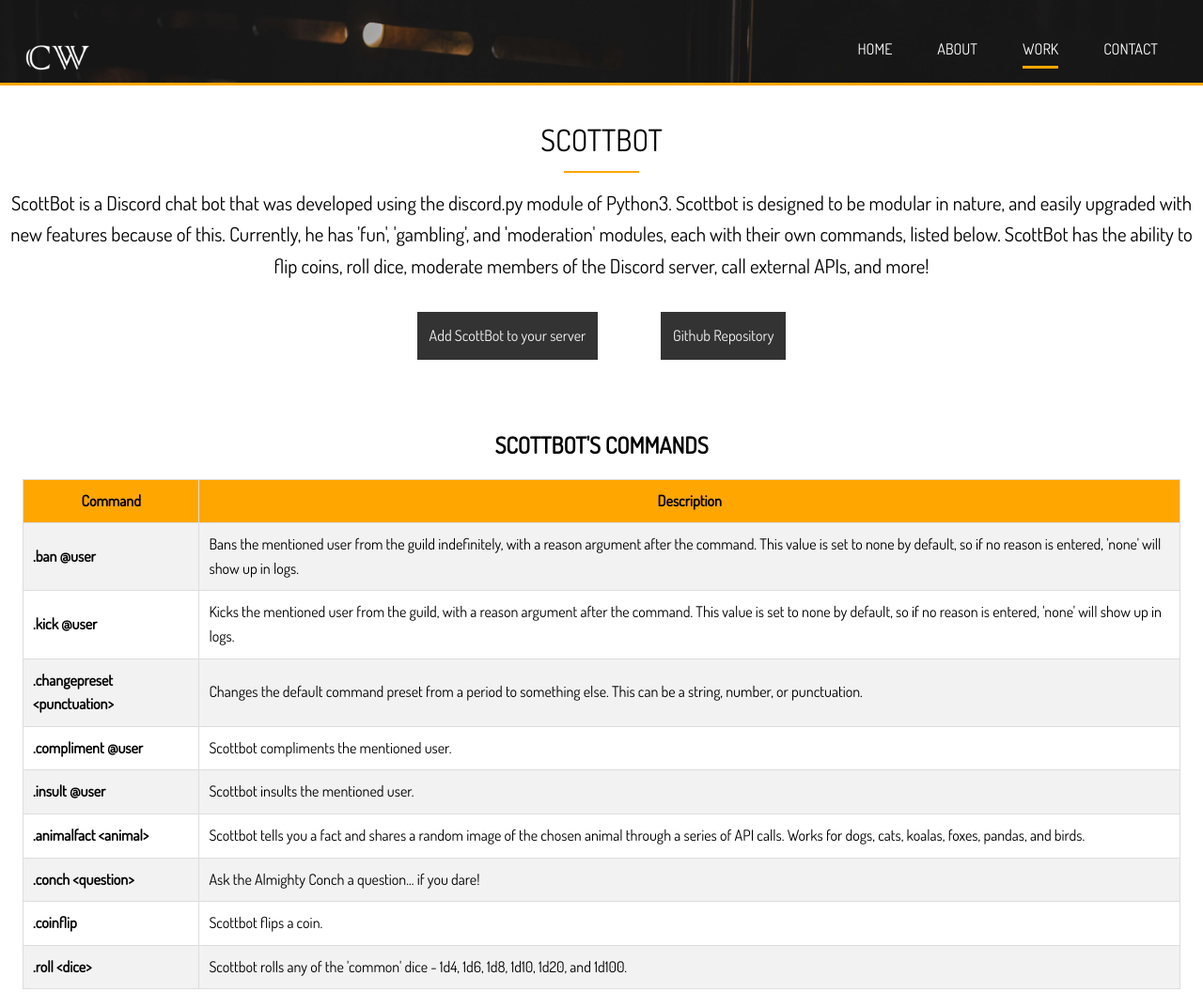
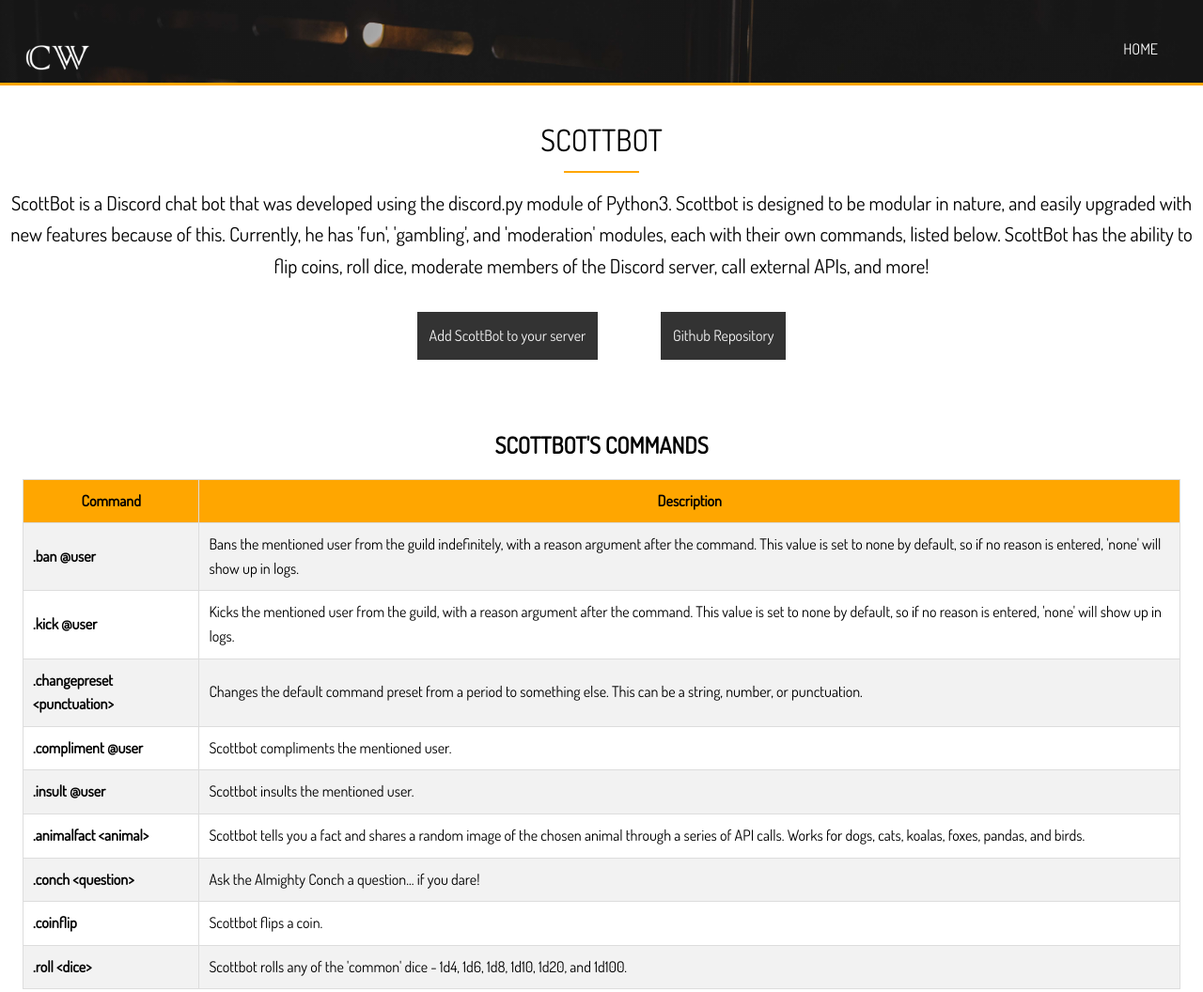
Before and after one commit to chriswalsh08/portfolio, a website: page dist/scottbot.html in a window 1280 px wide. Shown: the top 1056 px of the page at 94% size. Drawn offline with Linux system fonts and the light colour scheme.

Commit message:
changed links again

```diff
--- a/dist/scottbot.html
+++ b/dist/scottbot.html
@@ -28,9 +28,6 @@
         <a id="main-logo" href="index.html"><img src="img/logo.png" alt="My Portfolio" id="logo" /></a>
         <ul>
           <li><a href="index.html">Home</a></li>
-          <li><a href="about.html">About</a></li>
-          <li><a href="work.html" class="current">Work</a></li>
-          <li><a href="contact.html">Contact</a></li>
         </ul>
       </nav>
     </div>
```
Also changed, not shown: dist/index.html (+1 -2 lines), dist/css/main.css (line endings or trailing spaces).
